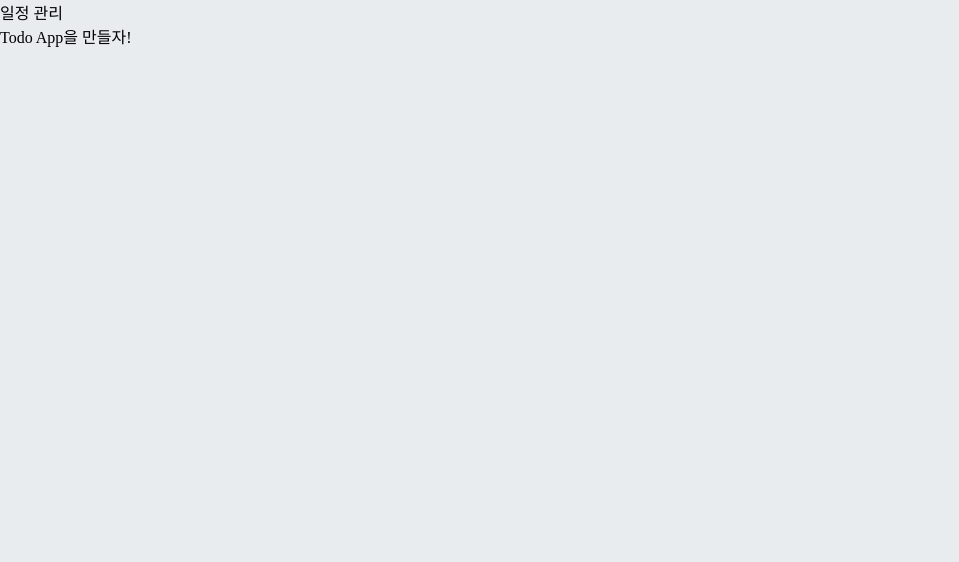
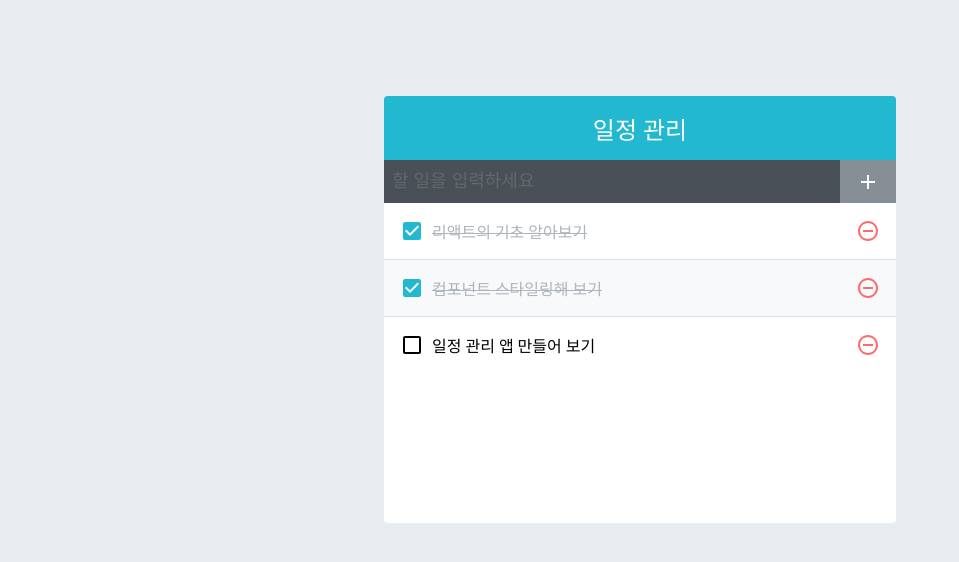
Before and after one commit to BiteSnail/react_practice, a React (Create React App) app: page / in a window 1280 px wide. Shown: the top 562 px of the page, without its empty margins (0-959 px from the left). Built offline with nearby package versions, Linux system fonts and the light colour scheme.

Commit message:
todo List insert

```diff
--- a/src/App.js
+++ b/src/App.js
@@ -1,7 +1,45 @@
+import React, {useState, useCallback, useRef} from 'react';
 import TodoTemplate from "./components/TodoTemplate"
+import TodoInsert from "./components/TodoInsert";
+import TodoList from "./components/TodoList";
+const App = () => {
+  const [todos, setTodos] = useState([
+    {
+      id: 1,
+      text: '리액트의 기초 알아보기',
+      checked: true
+    },
+    {
+      id: 2,
+      text: '컴포넌트 스타일링해 보기',
+      checked: true
+    },
+    {
+      id: 3,
+      text: '일정 관리 앱 만들어 보기',
+      checked: false
+    }
+  ]);
+  const nextId = useRef(4);
+  const onInsert = useCallback(
+    text => {
+      const todo = {
+        id: nextId.current,
+        text,
+        checked: false
+      };
+      setTodos(todos.concat(todo));
+      nextId.current += 1;
+    },
+    [todos]
+  )
 
-const App = () => {
-  return <TodoTemplate>Todo App을 만들자!</TodoTemplate>
+  return (
+    <TodoTemplate>
+      <TodoInsert onInsert={onInsert}/>
+      <TodoList todos={todos}></TodoList>
+    </TodoTemplate>
+  );
 };
 
 export default App;
--- /dev/null
+++ b/src/components/TodoInsert.js
@@ -0,0 +1,30 @@
+import {useState, useCallback} from 'react';
+import { MdAdd } from 'react-icons/md';
+import './TodoInsert.scss';
+
+const TodoInsert = ({onInsert}) => {
+    const [value, setValue] = useState('');
+    const onChange = useCallback(e=> {
+        setValue(e.target.value);
+    }, []);
+
+    const onSubmit = useCallback(
+        e=>{
+            onInsert(value);
+            setValue('');
+            e.preventDefault();
+        },
+        [onInsert, value]
+    )
+
+    return (
+        <form className='TodoInsert' onSubmit={onSubmit}>
+            <input placeholder='할 일을 입력하세요' value={value} onChange={onChange}/>
+            <button type="submit">
+                <MdAdd />
+            </button>
+        </form>
+    );
+};
+
+export default TodoInsert;
--- /dev/null
+++ b/src/components/TodoInsert.scss
@@ -0,0 +1,34 @@
+.TodoInsert {
+    display: flex;
+    background: #495057;
+    input {
+        background: none;
+        outline: none;
+        border: none;
+        padding: 0.5rem;
+        font-size: 1.125rem;
+        line-height: 1.5;
+        color: white;
+        &::placeholder {
+            color: #656768;
+        }
+        flex: 1;
+    }
+    button{
+        background: none;
+        outline: none;
+        border: none;
+        background: #868e96;
+        color: white;
+        padding-left: 1rem;
+        padding-right: 1rem;
+        font-size: 1.5rem;
+        display: flex;
+        align-items: center;
+        cursor: pointer;
+        transition: 0.1s background ease-in;
+        &:hover {
+            background: #adb5bd;
+        }
+    }
+}
--- /dev/null
+++ b/src/components/TodoList.js
@@ -0,0 +1,14 @@
+import TodoListItem from "./TodoListItem";
+import './TodoList.scss';
+
+const TodoList = ({todos}) => {
+    return (
+        <div className="TodoList">
+            {todos.map(todo=>(
+                <TodoListItem todo={todo} key={todo.id}/>
+            ))}
+        </div>
+    );
+};
+
+export default TodoList;
--- /dev/null
+++ b/src/components/TodoList.scss
@@ -0,0 +1,5 @@
+.TodoList{
+    min-height: 320px;
+    max-height: 513px;
+    overflow-y: auto;
+}
--- /dev/null
+++ b/src/components/TodoListItem.js
@@ -0,0 +1,24 @@
+import {
+    MdCheckBoxOutlineBlank,
+    MdCheckBox,
+    MdRemoveCircleOutline,
+} from 'react-icons/md';
+import cn from 'classnames';
+import './TodoListItem.scss';
+
+const TodoListItem = ({todo}) => {
+    const {text, checked} = todo;
+    return (
+        <div className="TodoListItem">
+            <div className={cn('checkbox', {checked})}>
+                {checked ? <MdCheckBox/> : <MdCheckBoxOutlineBlank />}
+                <div className='text'>{text}</div>
+            </div>
+            <div className='remove'>
+                <MdRemoveCircleOutline/>
+            </div>
+        </div>
+    );
+};
+
+export default TodoListItem;
--- /dev/null
+++ b/src/components/TodoListItem.scss
@@ -0,0 +1,44 @@
+.TodoListItem{
+    padding: 1rem;
+    display: flex;
+    align-items: center;
+    &:nth-child(even){
+        background: #f8f9fa;
+    }
+    .checkbox {
+        cursor: pointer;
+        flex: 1;
+        display: flex;
+        align-items: center;
+        svg{
+            font-size: 1.5rem;
+        }
+        .text{
+            margin-left: 0.5rem;
+            flex: 1;
+        }
+        &.checked{
+            svg{
+                color: #22b8cf;
+            }
+            .text{
+                color: #adb5bd;
+                text-decoration: line-through;
+            }
+        }
+    }
+    .remove{
+        display: flex;
+        align-items: center;
+        font-size: 1.5rem;
+        color: #ff6b6b;
+        cursor: pointer;
+        &:hover{
+            color: #ff8787;
+        }
+    }
+
+    & + & {
+        border-top: 1px solid #dee2e6;
+    }
+}
--- a/src/components/TodoTemplate.scss
+++ b/src/components/TodoTemplate.scss
@@ -0,0 +1,22 @@
+.TodoTemplate{
+    width: 512px;
+    margin-left: auto;
+    margin-right: auto;
+    margin-top: 6rem;
+    border-radius: 4px;
+    overflow: hidden;
+
+    .app-title{
+        background: #22b8cf;
+        color: white;
+        height: 4rem;
+        font-size: 1.5rem;
+        display: flex;
+        align-items: center;
+        justify-content: center;
+    }
+
+    .content{
+        background: white;
+    }
+}
```
Also changed, not shown: package.json (+1 -11 lines).
